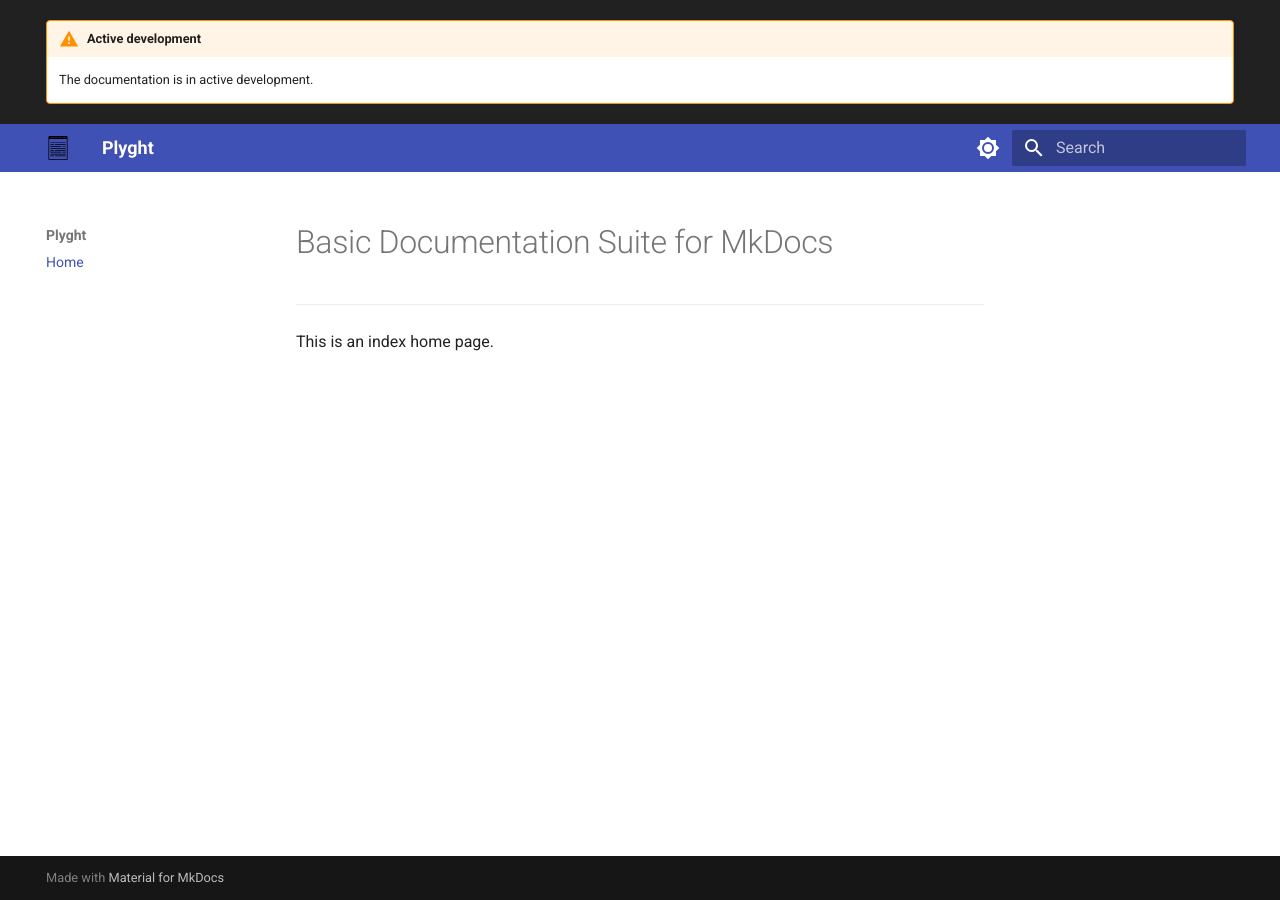
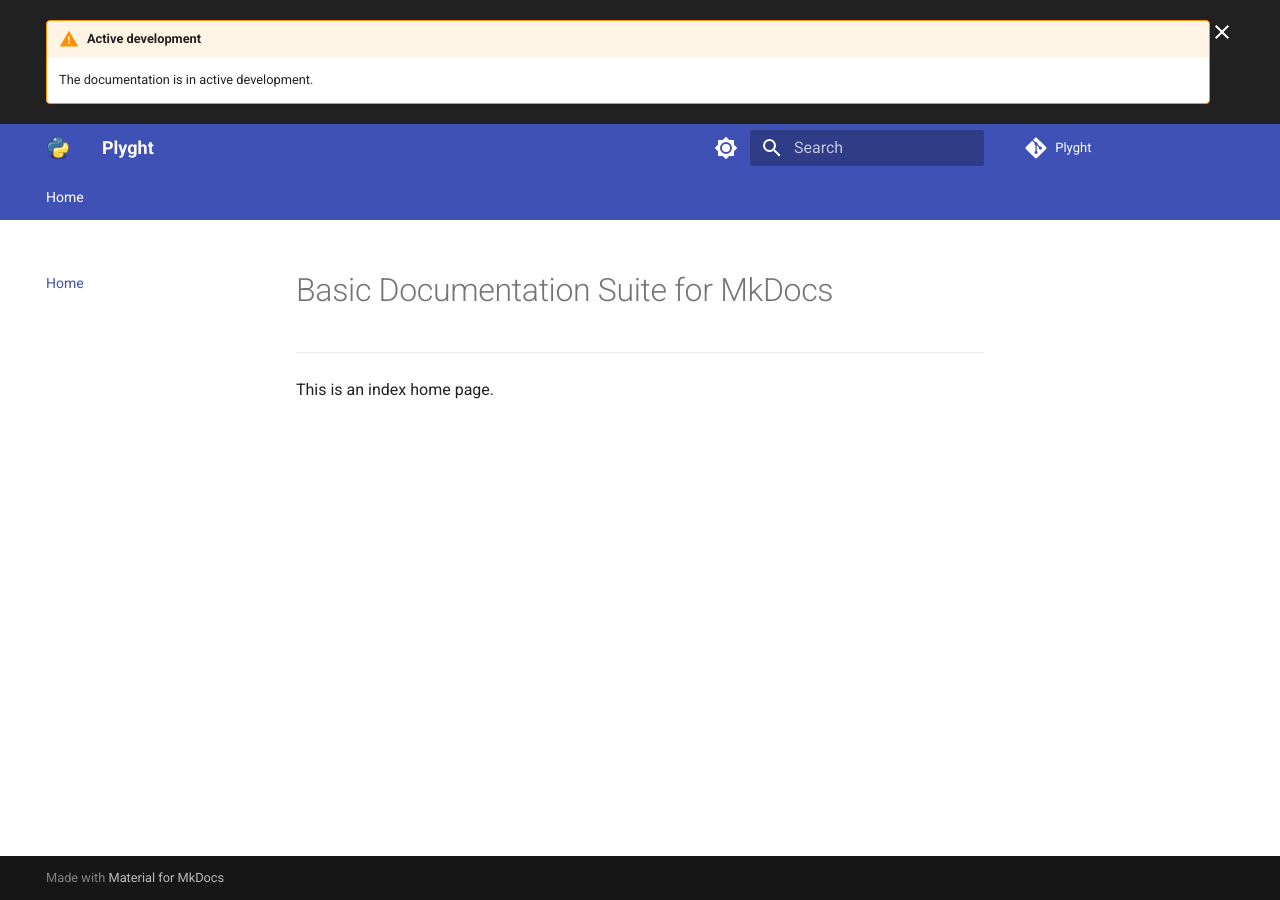
Before and after one commit to parkermmr/Plyght, an MkDocs documentation site: the page built from docs/index.md, in a window 1280 px wide. Built offline with MkDocs 1.6.1 and Material for MkDocs 9.7.7, drawn with Linux system fonts in a browser that asks for light colours; comment, search, counter and statistics services are not loaded.

Commit message:
dosc(): Updated key mkdocs style configurations.

```diff
--- a/mkdocs.yml
+++ b/mkdocs.yml
@@ -5,15 +5,31 @@
 nav:
   - Home: index.md
 
+repo_name: Plyght
+repo_url: https://github.com/parkermmr/plyght
+
 theme:
   name: material
-  favicon: 'img/favicon.svg'
-  logo: 'img/favicon.svg'
+  favicon: 'img/logo.png'
+  logo: 'img/logo.png'
+  language: en
   custom_dir: docs/overrides
   features:
     - header.autohide
     - search.suggest
+    - search.hightlight
+    - search.share
     - content.footnote.tooltips
+    - content.code.copy
+    - content.code.annotate
+    - content.tabs.link
+    - announce.dismiss
+    - navigation.footer
+    - navigation.indexes
+    - navigation.sections
+    - navigation.tabs
+    - navigation.top
+    - navigation.tracking
 
   palette:
     - scheme: default
```
